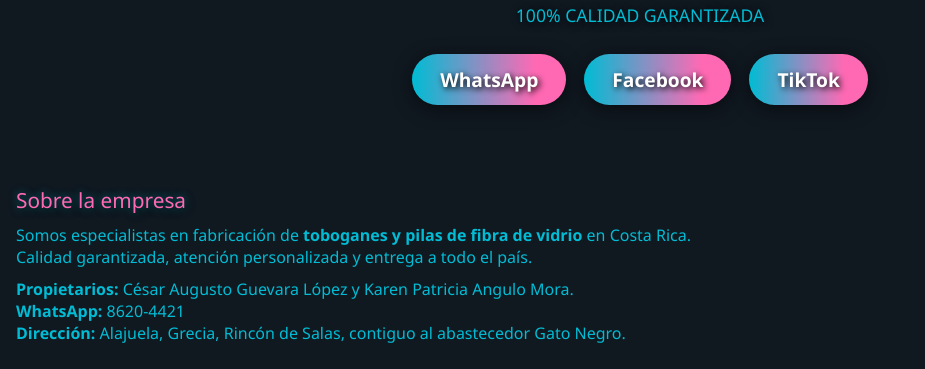
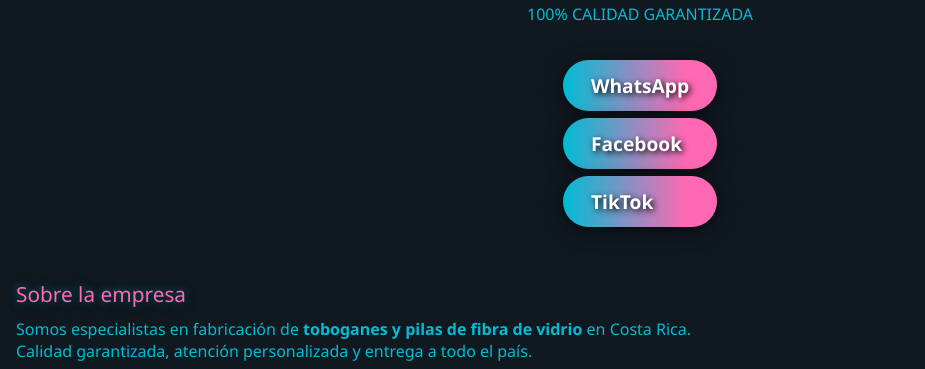
Before and after one commit to fibroexcelencia05/Fibroexcelencia05.github.io, a plain HTML site: page index.html in a window 1280 px wide. Shown: the part 308-677 px from the top of the page, without its empty margins (0-925 px from the left). Drawn offline with Linux system fonts and the light colour scheme.

Commit message:
Update index.html

```diff
--- a/index.html
+++ b/index.html
@@ -36,14 +36,8 @@
     }
     .slogan {
       color: #00bcd4;
-      font-size: 1.1em;
-      font-weight: 500;
-      text-shadow: 1px 1px 8px #000;
-      margin-bottom: 20px;
-      text-align: center;
-    }
-    .main-btns {
-      display: flex;
+
+      disay: flex;
       justify-content: center;
       gap: 18px;
       margin-bottom: 28px;
```
